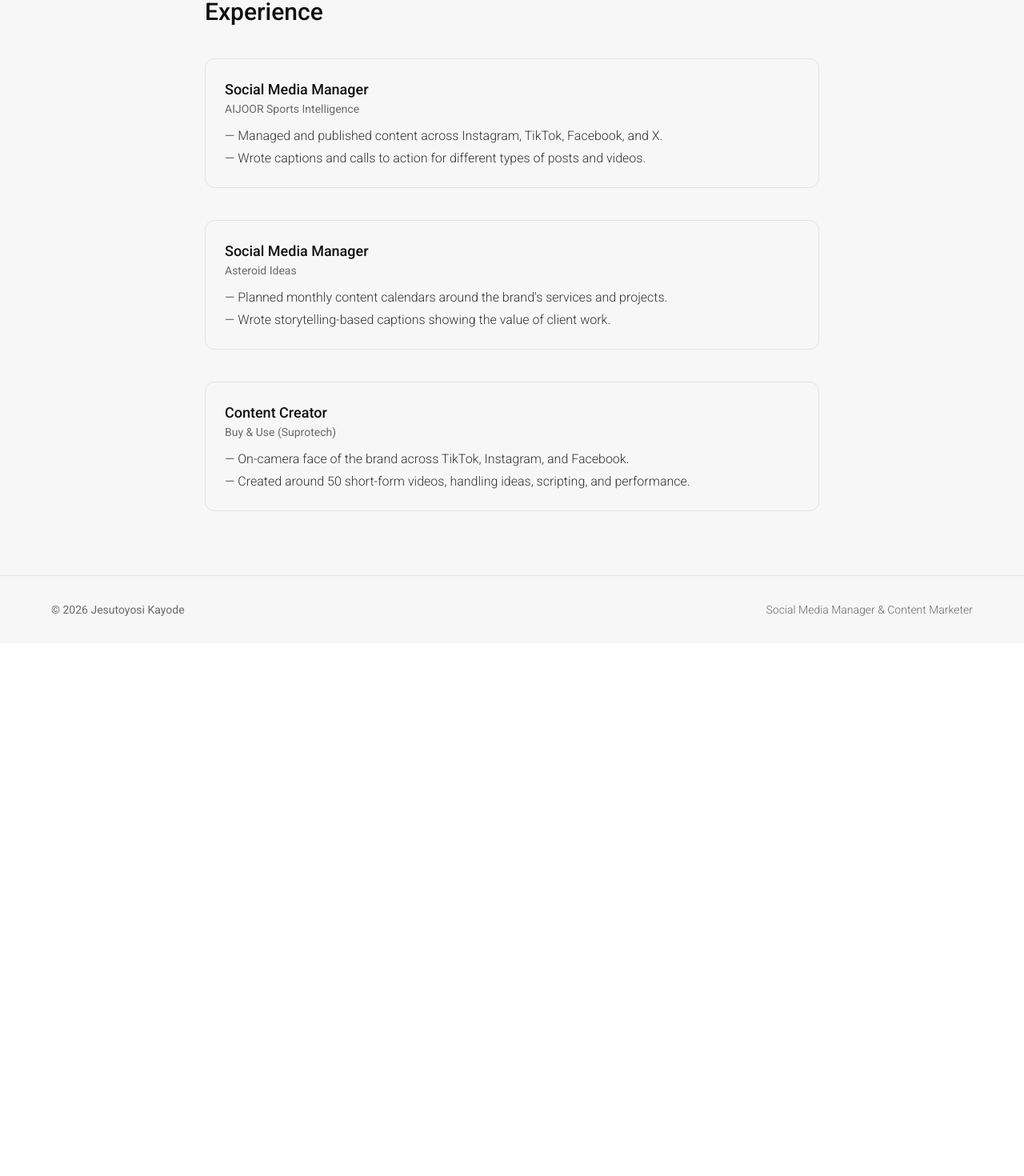
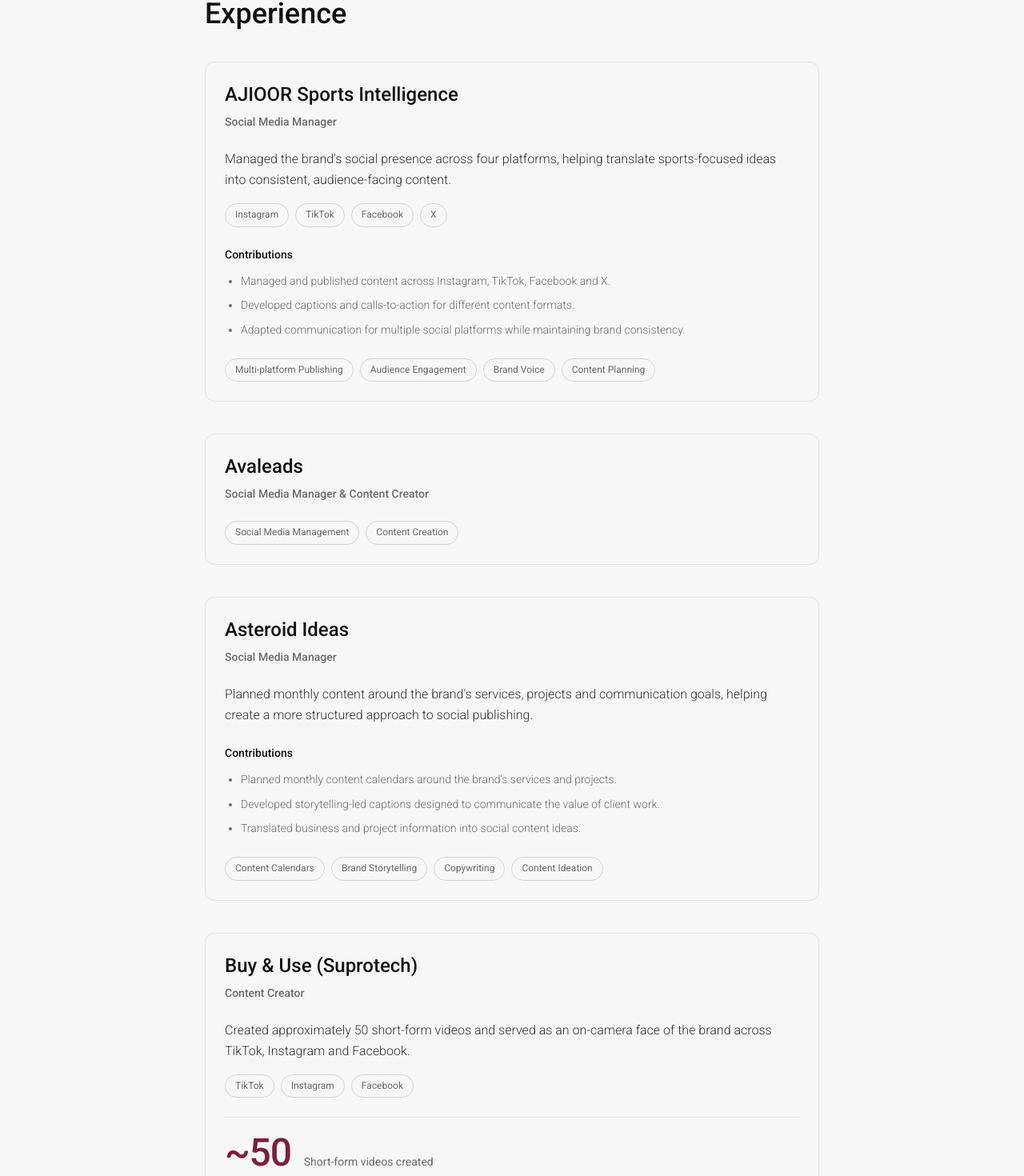
Before and after one commit to Danielumoh/Toyo-s-Portfolio, a React (Vite) app: page /experience in a window 1280 px wide. Shown: the part 168-1638 px from the top of the page at 80% size. Before the commit the page ends 972 px from the top, so only its background shows below. Built offline with nearby package versions, Linux system fonts and the light colour scheme.

Commit message:
upgrade experience section

```diff
--- /dev/null
+++ b/src/components/ExperienceCard.tsx
@@ -0,0 +1,96 @@
+import type { Experience } from "../data/experiences";
+import Card from "./Card";
+import Tag from "./Tag";
+
+export default function ExperienceCard({ experience }: { experience: Experience }) {
+  const { id, company, role, summary, platforms, contributions, focus, metrics, media } = experience;
+
+  return (
+    <article id={id} aria-labelledby={`${id}-heading`} className="scroll-mt-6">
+      <Card>
+        <header>
+          <h2 id={`${id}-heading`} className="text-xl md:text-2xl font-medium text-[#111111]">
+            {company}
+          </h2>
+          <p className="mt-2 text-sm font-medium text-[#6B6B6B]">{role}</p>
+        </header>
+
+        {summary?.trim() && (
+          <p className="mt-6 text-[#333333] font-light leading-relaxed">{summary}</p>
+        )}
+
+        {(platforms?.length ?? 0) > 0 && (
+          <ul aria-label="Platforms" className="mt-4 flex flex-wrap gap-2">
+            {platforms?.map((platform) => (
+              <li key={platform}><Tag>{platform}</Tag></li>
+            ))}
+          </ul>
+        )}
+
+        {(metrics?.length ?? 0) > 0 && (
+          <ul aria-label="Verified output" className="mt-6 space-y-4 border-y border-[#E3E3E3] py-5">
+            {metrics?.map((metric) => (
+              <li key={metric.label} className="flex flex-col gap-2 sm:flex-row sm:items-baseline sm:gap-4">
+                <span className="text-4xl md:text-5xl font-medium tracking-tight text-[var(--color-accent)]">
+                  {metric.value}
+                </span>
+                <span className="text-sm text-[#6B6B6B]">{metric.label}</span>
+              </li>
+            ))}
+          </ul>
+        )}
+
+        {(contributions?.length ?? 0) > 0 && (
+          <section aria-labelledby={`${id}-contributions`} className="mt-6">
+            <h3 id={`${id}-contributions`} className="text-sm font-medium text-[#111111]">
+              Contributions
+            </h3>
+            <ul className="mt-3 list-disc space-y-2 pl-5 text-sm text-[#6B6B6B] font-light leading-relaxed">
+              {contributions?.map((contribution) => (
+                <li key={contribution}>{contribution}</li>
+              ))}
+            </ul>
+          </section>
+        )}
+
+        {(focus?.length ?? 0) > 0 && (
+          <ul aria-label="Areas of focus" className="mt-6 flex flex-wrap gap-2">
+            {focus?.map((skill) => (
+              <li key={skill}><Tag>{skill}</Tag></li>
+            ))}
+          </ul>
+        )}
+
+        {(media?.length ?? 0) > 0 && (
+          <section aria-labelledby={`${id}-media`} className="mt-6">
+            <h3 id={`${id}-media`} className="text-sm font-medium text-[#111111]">
+              Selected media
+            </h3>
+            <ul className="mt-3 grid gap-4 sm:grid-cols-2">
+              {media?.map((item) => (
+                <li key={item.src}>
+                  <img
+                    src={item.src}
+                    alt={item.alt}
+                    loading="lazy"
+                    className="aspect-4/5 w-full rounded-lg object-cover"
+                  />
+                  {item.href && (
+                    <a
+                      href={item.href}
+                      target="_blank"
+                      rel="noopener noreferrer"
+                      className="mt-3 inline-block rounded-sm text-sm text-[var(--color-accent)] underline underline-offset-4 focus-visible:outline-2 focus-visible:outline-offset-4"
+                    >
+                      View content<span className="sr-only">: {item.alt} (opens in a new tab)</span>
+                    </a>
+                  )}
+                </li>
+              ))}
+            </ul>
+          </section>
+        )}
+      </Card>
+    </article>
+  );
+}
--- a/src/components/pages/Experience.tsx
+++ b/src/components/pages/Experience.tsx
@@ -1,52 +1,16 @@
-import Card from "../Card";
-
-const experience = [
-  {
-    role: "Social Media Manager",
-    company: "AIJOOR Sports Intelligence",
-    points: [
-      "Managed and published content across Instagram, TikTok, Facebook, and X.",
-      "Wrote captions and calls to action for different types of posts and videos.",
-    ],
-  },
-  {
-    role: "Social Media Manager",
-    company: "Asteroid Ideas",
-    points: [
-      "Planned monthly content calendars around the brand's services and projects.",
-      "Wrote storytelling-based captions showing the value of client work.",
-    ],
-  },
-  {
-    role: "Content Creator",
-    company: "Buy & Use (Suprotech)",
-    points: [
-      "On-camera face of the brand across TikTok, Instagram, and Facebook.",
-      "Created around 50 short-form videos, handling ideas, scripting, and performance.",
-    ],
-  },
-];
+import ExperienceCard from "../ExperienceCard";
+import { experiences } from "../../data/experiences";
 
 export default function Experience() {
   return (
     <section id="experience" className="bg-[#F7F7F7] px-6 md:px-16 py-20">
       <div className="max-w-3xl mx-auto">
-        <h2 className="text-2xl md:text-3xl font-medium text-[#111111]">
+        <h1 className="text-3xl md:text-4xl font-medium text-[#111111]">
           Experience
-        </h2>
+        </h1>
         <div className="mt-10 space-y-10">
-          {experience.map((job) => (
-            <Card key={job.company}>
-              <h3 className="text-lg font-medium text-[#111111]">{job.role}</h3>
-              <p className="text-sm text-[#6B6B6B]">{job.company}</p>
-              <ul className="mt-3 space-y-1">
-                {job.points.map((point) => (
-                  <li key={point} className="text-[#333333] font-light">
-                    — {point}
-                  </li>
-                ))}
-              </ul>
-            </Card>
+          {experiences.map((experience) => (
+            <ExperienceCard key={experience.id} experience={experience} />
           ))}
         </div>
       </div>
--- /dev/null
+++ b/src/data/experiences.ts
@@ -0,0 +1,66 @@
+export type Experience = {
+  id: string;
+  company: string;
+  role: string;
+  summary?: string;
+  platforms?: string[];
+  contributions?: string[];
+  focus?: string[];
+  metrics?: { value: string; label: string }[];
+  media?: { src: string; alt: string; href?: string }[];
+};
+
+// Source: PORTFOLIO_UPGRADE.md. Omit unconfirmed information.
+export const experiences: Experience[] = [
+  {
+    id: "ajioor",
+    company: "AJIOOR Sports Intelligence",
+    role: "Social Media Manager",
+    summary:
+      "Managed the brand's social presence across four platforms, helping translate sports-focused ideas into consistent, audience-facing content.",
+    platforms: ["Instagram", "TikTok", "Facebook", "X"],
+    contributions: [
+      "Managed and published content across Instagram, TikTok, Facebook and X.",
+      "Developed captions and calls-to-action for different content formats.",
+      "Adapted communication for multiple social platforms while maintaining brand consistency.",
+    ],
+    focus: ["Multi-platform Publishing", "Audience Engagement", "Brand Voice", "Content Planning"],
+  },
+  {
+    id: "avaleads",
+    company: "Avaleads",
+    role: "Social Media Manager & Content Creator",
+    focus: ["Social Media Management", "Content Creation"],
+    // TODO: Add responsibilities, platforms, dates, media and results only after confirmation.
+  },
+  {
+    id: "asteroid-ideas",
+    company: "Asteroid Ideas",
+    role: "Social Media Manager",
+    summary:
+      "Planned monthly content around the brand's services, projects and communication goals, helping create a more structured approach to social publishing.",
+    contributions: [
+      "Planned monthly content calendars around the brand's services and projects.",
+      "Developed storytelling-led captions designed to communicate the value of client work.",
+      "Translated business and project information into social content ideas.",
+    ],
+    focus: ["Content Calendars", "Brand Storytelling", "Copywriting", "Content Ideation"],
+  },
+  {
+    id: "buy-and-use",
+    company: "Buy & Use (Suprotech)",
+    role: "Content Creator",
+    summary:
+      "Created approximately 50 short-form videos and served as an on-camera face of the brand across TikTok, Instagram and Facebook.",
+    platforms: ["TikTok", "Instagram", "Facebook"],
+    contributions: [
+      "Contributed to content ideation.",
+      "Wrote or developed short-form scripts.",
+      "Participated in creative direction.",
+      "Delivered content on camera.",
+      "Helped create a consistent stream of social-first video content.",
+    ],
+    focus: ["Ideation", "Scripting", "Creative Direction", "On-camera", "Short-form Content"],
+    metrics: [{ value: "~50", label: "Short-form videos created" }],
+  },
+];
```
Also changed, not shown: 1 other file (tests, documents, lock files or other folders).
